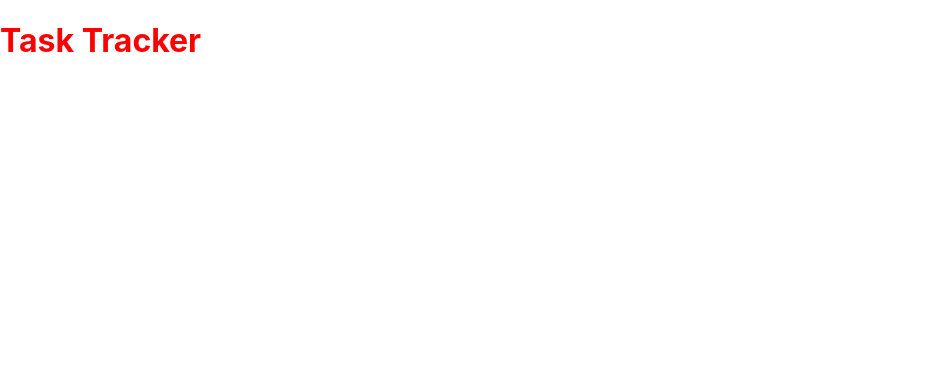
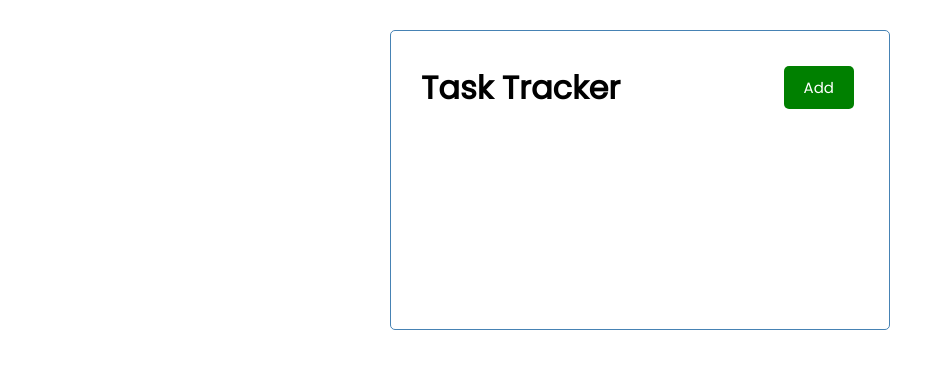
Before and after one commit to jitendragangwar123/ReactJs-Tutorial, a React (Create React App) app: page / in a window 1280 px wide. Shown: the top 368 px of the page, without its empty margins (0-952 px from the left). Built offline with nearby package versions, Linux system fonts and the light colour scheme.

Commit message:
Button.js Added

```diff
--- a/src/App.js
+++ b/src/App.js
@@ -1,7 +1,7 @@
 import Header from "./components/Header";
 function App() {
   return (
-    <div className="App">
+    <div className="container">
       <Header/>
     </div>
   );
--- /dev/null
+++ b/src/components/Button.js
@@ -0,0 +1,25 @@
+import PropTypes from 'prop-types'
+
+const Button = ({color,text,onClick}) => {
+  return (
+    <button
+    className='btn'
+    style={{backgroundColor:color}}
+    onClick={onClick}
+    >
+    {text}
+    </button>
+  )
+}
+
+Button.defaultProps={
+    color:'stealblue',
+}
+
+Button.prototype={
+    text:PropTypes.string,
+    color:PropTypes.string,
+    onClick:PropTypes.func,
+
+}
+export default Button
--- a/src/components/Header.js
+++ b/src/components/Header.js
@@ -1,10 +1,15 @@
 import PropTypes from 'prop-types'
+import Button from './Button'
 
 const Header = ({title}) => {
+  const onClick=()=>{
+    console.log("Click");
+  }
   return (
-    <div>
-      <h1 style={headingStyle}>{title}</h1>
-    </div>
+    <header className='header'>
+      <h1>{title}</h1>
+      <Button color='green' text='Add' onClick={onClick}/>
+    </header>
   )
 }
 
@@ -13,9 +18,11 @@ Header.defaultProps={
   title:'Task Tracker'
 }
 
-const headingStyle={
-  color:'red',
-}
+//css in js
+// const headingStyle={
+//   color:'red',
+// }
+
 // define the props types
 Header.propTypes={
   title: PropTypes.string.isRequired,
--- a/src/index.css
+++ b/src/index.css
@@ -1,13 +1,112 @@
-body {
+@import url('https://fonts.googleapis.com/css2?family=Poppins:wght@300;400&display=swap');
+
+* {
+  box-sizing: border-box;
   margin: 0;
-  font-family: -apple-system, BlinkMacSystemFont, 'Segoe UI', 'Roboto', 'Oxygen',
-    'Ubuntu', 'Cantarell', 'Fira Sans', 'Droid Sans', 'Helvetica Neue',
-    sans-serif;
-  -webkit-font-smoothing: antialiased;
-  -moz-osx-font-smoothing: grayscale;
+  padding: 0;
 }
 
-code {
-  font-family: source-code-pro, Menlo, Monaco, Consolas, 'Courier New',
-    monospace;
+body {
+  font-family: 'Poppins', sans-serif;
 }
+
+.container {
+  max-width: 500px;
+  margin: 30px auto;
+  overflow: auto;
+  min-height: 300px;
+  border: 1px solid steelblue;
+  padding: 30px;
+  border-radius: 5px;
+}
+
+.header {
+  display: flex;
+  justify-content: space-between;
+  align-items: center;
+  margin-bottom: 20px;
+}
+
+.btn {
+  display: inline-block;
+  background: #000;
+  color: #fff;
+  border: none;
+  padding: 10px 20px;
+  margin: 5px;
+  border-radius: 5px;
+  cursor: pointer;
+  text-decoration: none;
+  font-size: 15px;
+  font-family: inherit;
+}
+
+.btn:focus {
+  outline: none;
+}
+
+.btn:active {
+  transform: scale(0.98);
+}
+
+.btn-block {
+  display: block;
+  width: 100%;
+}
+
+.task {
+  background: #f4f4f4;
+  margin: 5px;
+  padding: 10px 20px;
+  cursor: pointer;
+}
+
+.task.reminder {
+  border-left: 5px solid green;
+}
+
+.task h3 {
+  display: flex;
+  align-items: center;
+  justify-content: space-between;
+}
+
+.add-form {
+  margin-bottom: 40px;
+}
+
+.form-control {
+  margin: 20px 0;
+}
+
+.form-control label {
+  display: block;
+}
+
+.form-control input {
+  width: 100%;
+  height: 40px;
+  margin: 5px;
+  padding: 3px 7px;
+  font-size: 17px;
+}
+
+.form-control-check {
+  display: flex;
+  align-items: center;
+  justify-content: space-between;
+}
+
+.form-control-check label {
+  flex: 1;
+}
+
+.form-control-check input {
+  flex: 2;
+  height: 20px;
+}
+
+footer {
+  margin-top: 30px;
+  text-align: center;
+}
```
